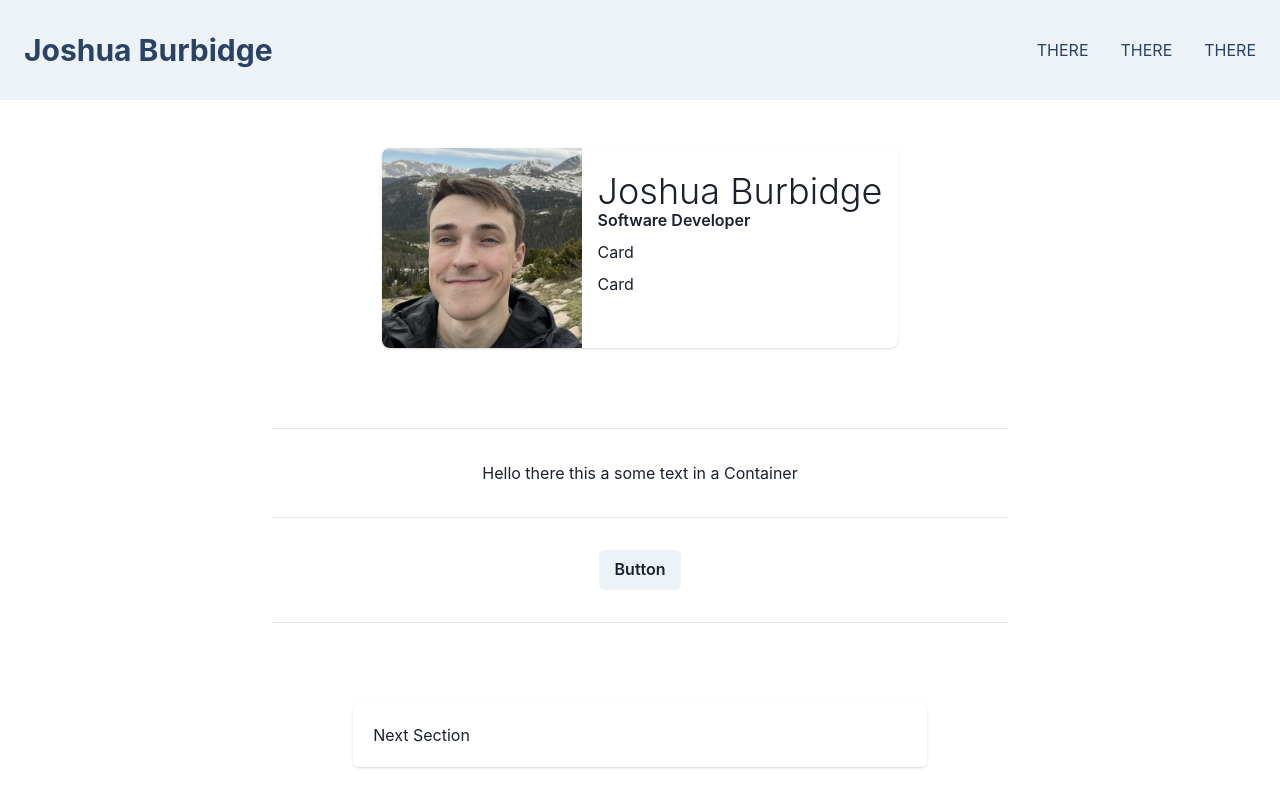
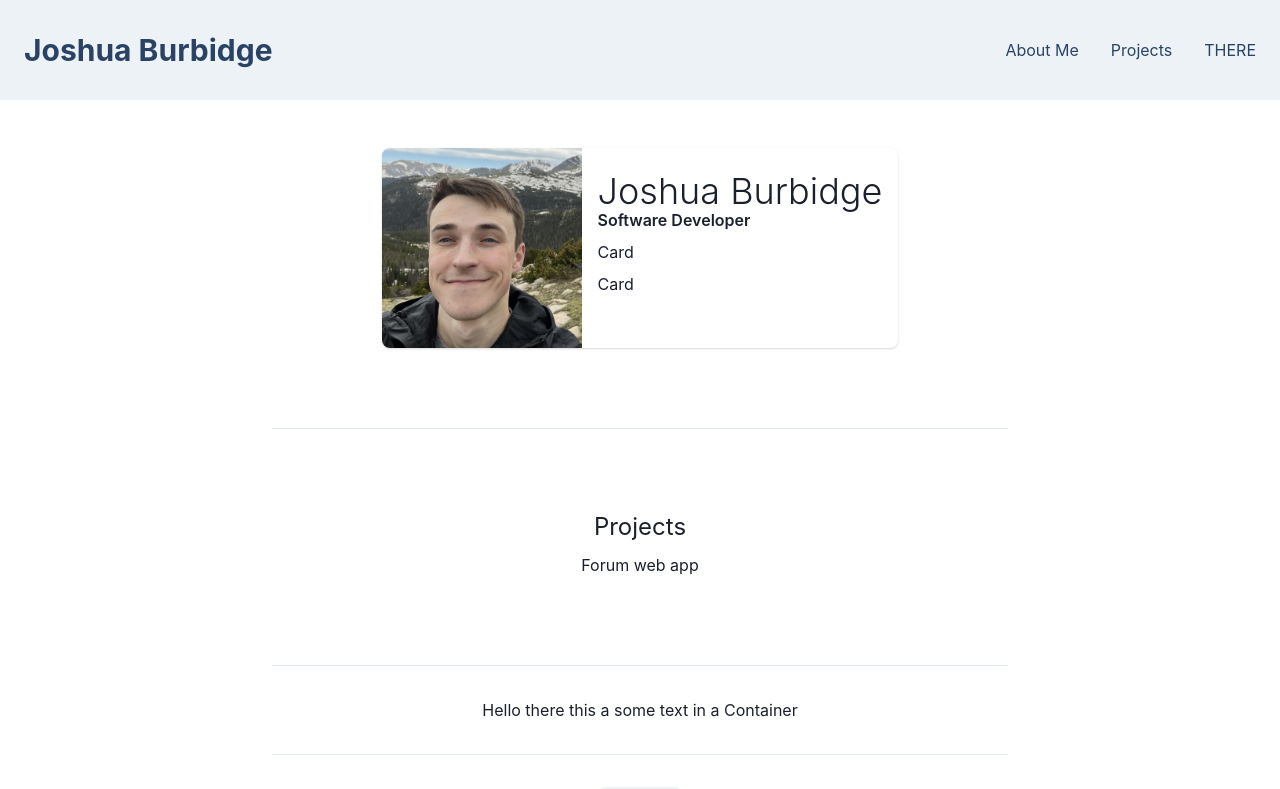
Before and after one commit to joshua-burbidge/joshua-burbidge.github.io, a React (Vite) app: page / in a window 1280 px wide. Shown: the top 789 px of the page. Built offline with nearby package versions, Linux system fonts and the light colour scheme.

Commit message:
start adding projects

```diff
--- a/src/Header.tsx
+++ b/src/Header.tsx
@@ -18,8 +18,8 @@ function Header() {
     >
       <Link><Heading size={'lg'}>{'Joshua Burbidge'}</Heading></Link>
       <HStack spacing={8}>
-        <Link fontWeight={'normal'} href={'#profile'}>{'THERE'}</Link>
-        <Link fontWeight={'normal'} href={'#otherSection'}>{'THERE'}</Link>
+        <Link fontWeight={'normal'} href={'#profile'}>{'About Me'}</Link>
+        <Link fontWeight={'normal'} href={'#projectsSection'}>{'Projects'}</Link>
         <Link fontWeight={'normal'}>{'THERE'}</Link>
       </HStack>
     </Flex>
--- a/src/Home.tsx
+++ b/src/Home.tsx
@@ -1,12 +1,14 @@
 import { Button,  Container, StackDivider, Text, VStack } from '@chakra-ui/react';
 import Profile from './Profile';
 import OtherSection from './OtherSection';
+import Projects from './Projects';
 
 function Home() {
   return (
     <Container centerContent height={'2000px'} maxWidth={'container.md'}>
       <VStack spacing={8} divider={<StackDivider/>} width={'100%'}>
         <Profile/>
+        <Projects/>
         <Text>{'Hello there this a some text in a Container'}</Text>
         <Button variant={'solid'}>
           {'Button'}
--- /dev/null
+++ b/src/Projects.tsx
@@ -0,0 +1,18 @@
+import { Accordion, Box,  Text, VStack } from "@chakra-ui/react";
+// import { AccordionRoot } from "@chakra-ui/react/a";
+
+function Projects() {
+  return (
+    <Box scrollMarginTop={'var(--header-height)'} id={'projectsSection'} paddingY={12}>
+      <VStack width={'100%'}>
+        <Text fontSize={'2xl'}>{'Projects'}</Text>
+        <Text>{'Forum web app'}</Text>
+        <Accordion>
+
+        </Accordion>
+      </VStack>
+    </Box>
+  );
+}
+
+export default Projects;
```
